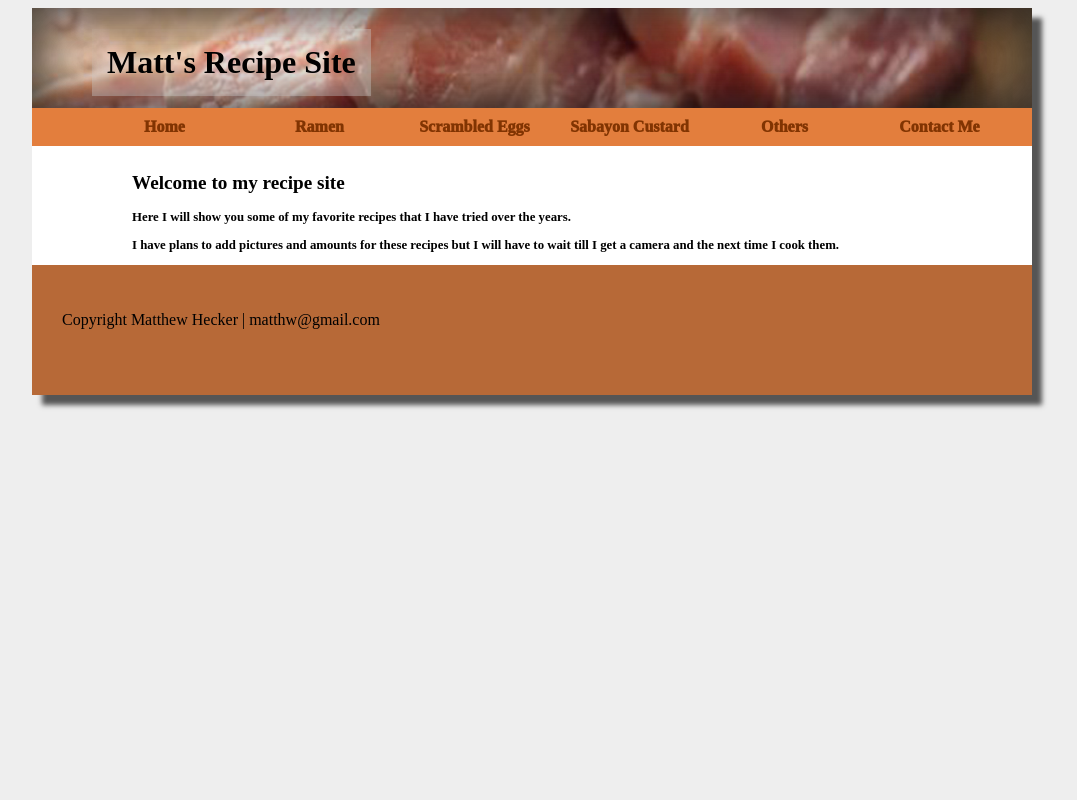
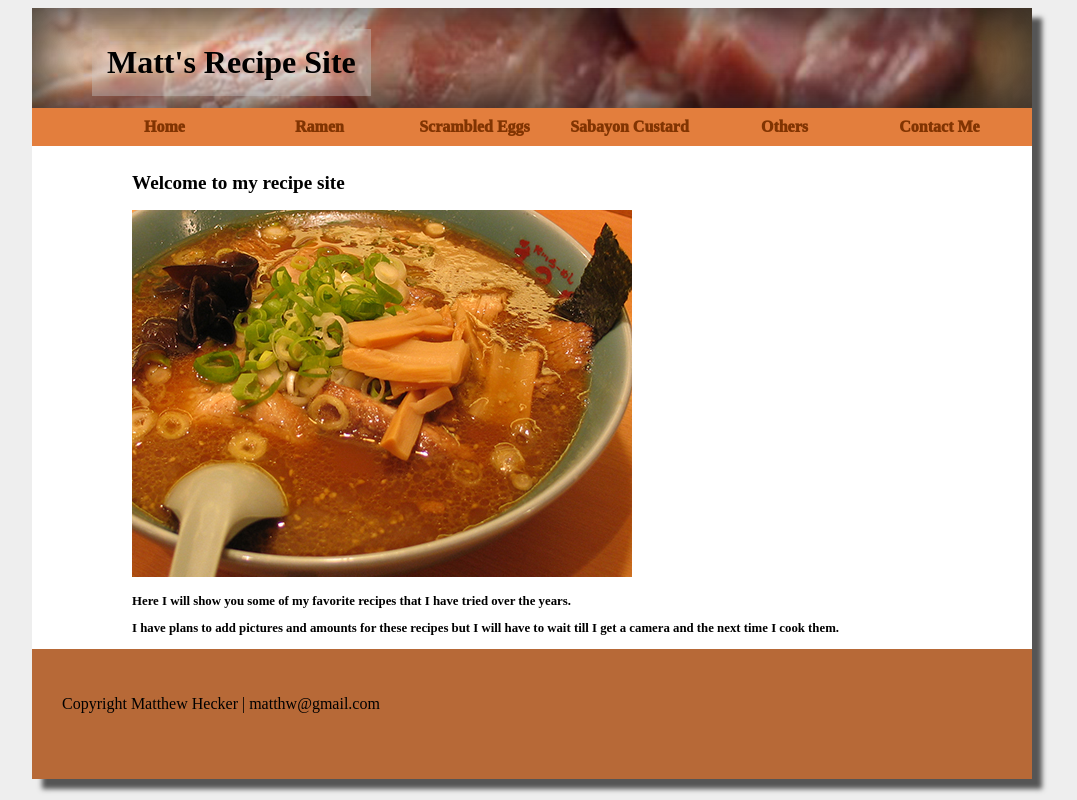
Before and after one commit to mhecke1/RestaurantSite, a PHP site: page / in a window 1280 px wide. Shown: the whole page, without its empty margins (108-1185 px from the left). Run offline with PHP 8.4, Linux system fonts and the light colour scheme; some web fonts are replaced.

Commit message:
Added royalty no attribution reguired picture to index page

```diff
--- a/index.php
+++ b/index.php
@@ -18,6 +18,7 @@
 	<div id="main">
 		<div id="content">
 			<h2>Welcome to my recipe site</h2>
+			<img src="images/Ramenbowl1.jpg" alt="Bowl of Ramen" height="367px" width="500px">
 			<p>Here I will show you some of my favorite recipes that I have tried over the years.</p>
 			<p>I have plans to add pictures and amounts for these recipes but I will have to wait till I get a camera  and the next time I cook them.</p>
 
```
Also changed, not shown: images/Ramenbowl.jpg (added), images/Ramenbowl1.jpg (added).
